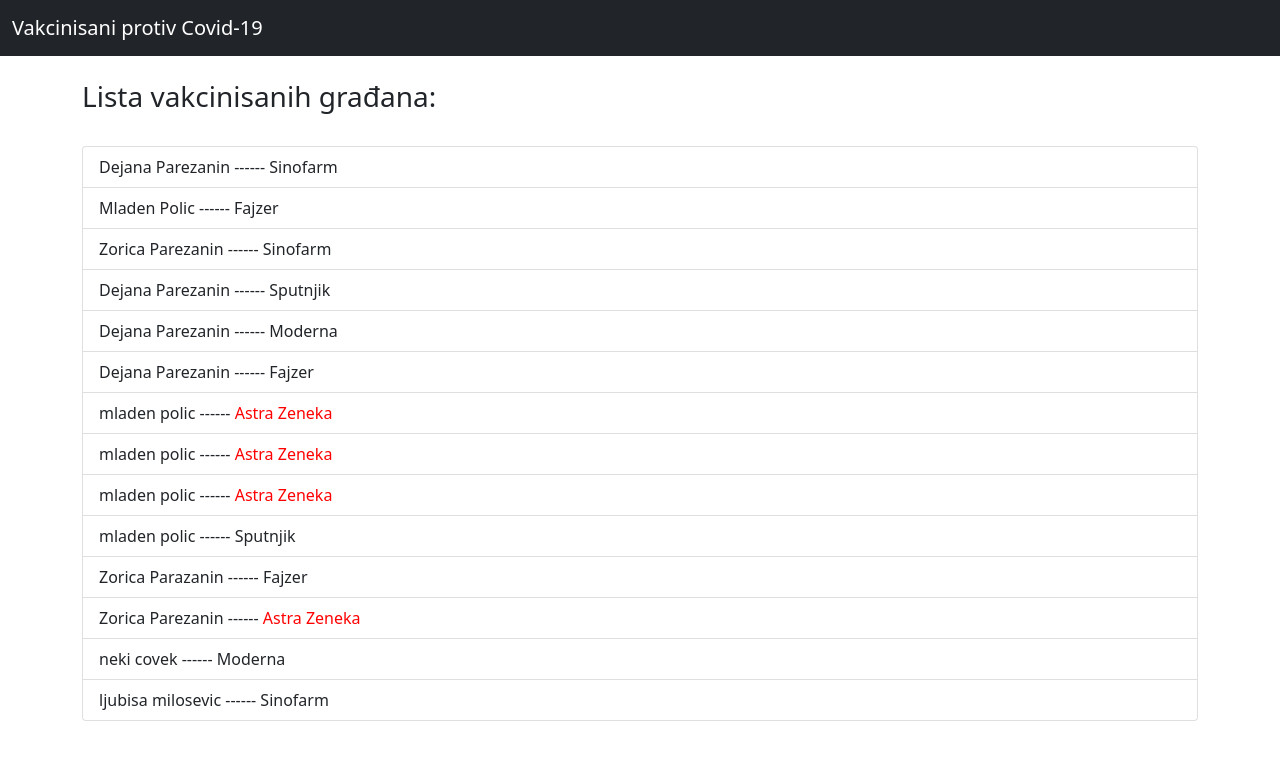
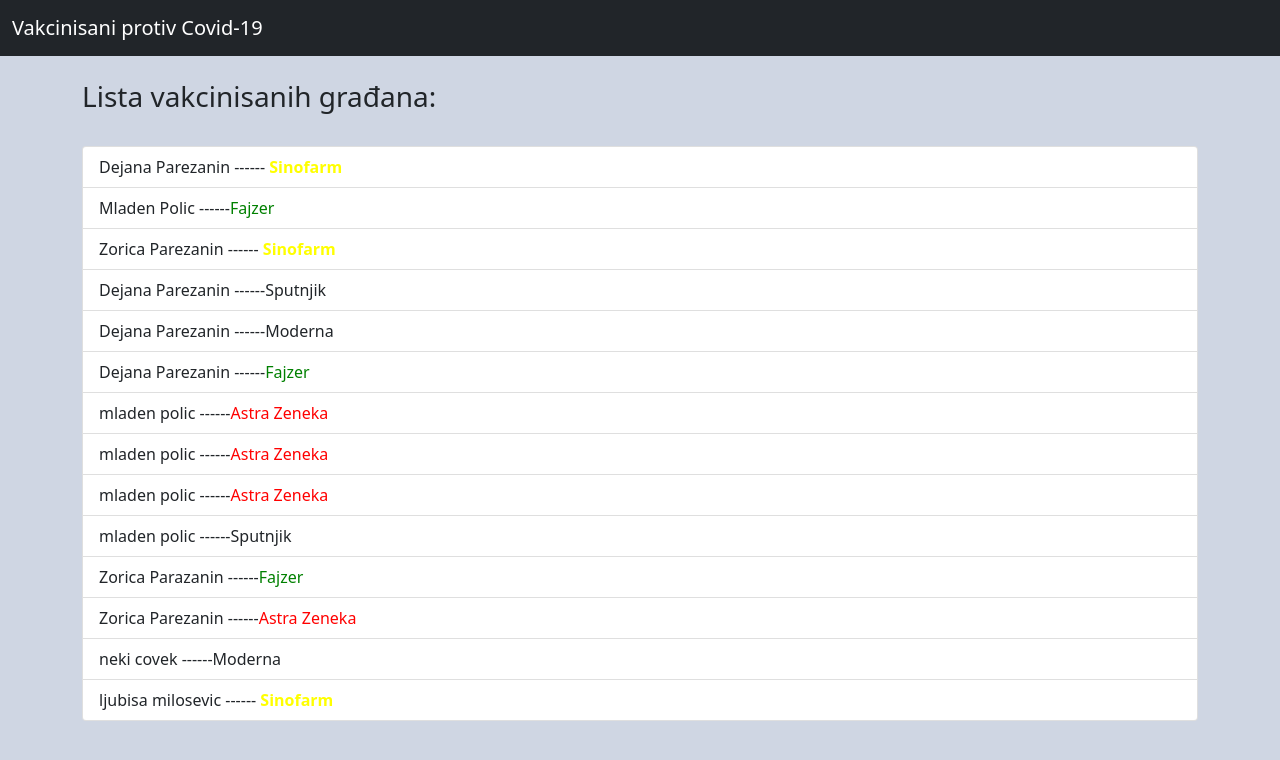
Before and after one commit to ringomag/vakcinaProject, a Django app: page /lista/ in a window 1280 px wide. Shown: the top 760 px of the page. Run offline with Django 3.2, Linux system fonts and the light colour scheme; data comes from the database, SQL or seed files in the repository.

Commit message:
added main.css

```diff
--- /dev/null
+++ b/static/css/main.css
@@ -0,0 +1,7 @@
+body{
+  background-color: #cfd6e3;
+}
+.sinofarm{
+  color:yellow;
+  font-weight:bold;
+}
--- a/vakcinaProject/settings.py
+++ b/vakcinaProject/settings.py
@@ -1,5 +1,6 @@
 
 from pathlib import Path
+import os
 
 # Build paths inside the project like this: BASE_DIR / 'subdir'.
 BASE_DIR = Path(__file__).resolve().parent.parent
@@ -108,3 +109,6 @@ USE_TZ = True
 # https://docs.djangoproject.com/en/3.1/howto/static-files/
 
 STATIC_URL = '/static/'
+STATICFILES_DIRS = [
+    os.path.join(BASE_DIR, 'static')
+]
--- a/vakcinisani/templates/base.html
+++ b/vakcinisani/templates/base.html
@@ -5,6 +5,7 @@
     <meta charset="utf-8">
 
     <link href="https://cdn.jsdelivr.net/npm/bootstrap@5.0.0-beta2/dist/css/bootstrap.min.css" rel="stylesheet" integrity="sha384-BmbxuPwQa2lc/FVzBcNJ7UAyJxM6wuqIj61tLrc4wSX0szH/Ev+nYRRuWlolflfl" crossorigin="anonymous">
+    <link rel="stylesheet" href="{% static '/css/main.css' %}">
      <title>Vakcinisani</title>
   </head>
   <body>
--- a/vakcinisani/templates/lista.html
+++ b/vakcinisani/templates/lista.html
@@ -9,7 +9,12 @@
   <br>
   <ul class="list-group" id="moja_lista" name="lista">
     {% for i in kreirani %}
-    <li class="list-group-item">{{i.ime}} {{i.prezime}} ------ <span class="vakcina_oboji">{{i.vakcina}}</span></li>
+
+
+    <li class="list-group-item">{{i.ime}} {{i.prezime}} ------{% if i.vakcina == "Sinofarm" %}
+                                                                <span class="vakcina_oboji sinofarm">{{i.vakcina}}</span>
+                                                              {% else %}<span class="vakcina_oboji">{{i.vakcina}}</span>
+                                                              {% endif %}</li>
     {% endfor %}
   </ul>
 </div>
@@ -47,6 +52,9 @@
       if (astra_vrednost == 'Astra Zeneka'){
         astra[i].style.color="red";
       }
+      else if (astra_vrednost == 'Fajzer') {
+        astra[i].style.color="green";
+      }
     }
 
 </script>
```
